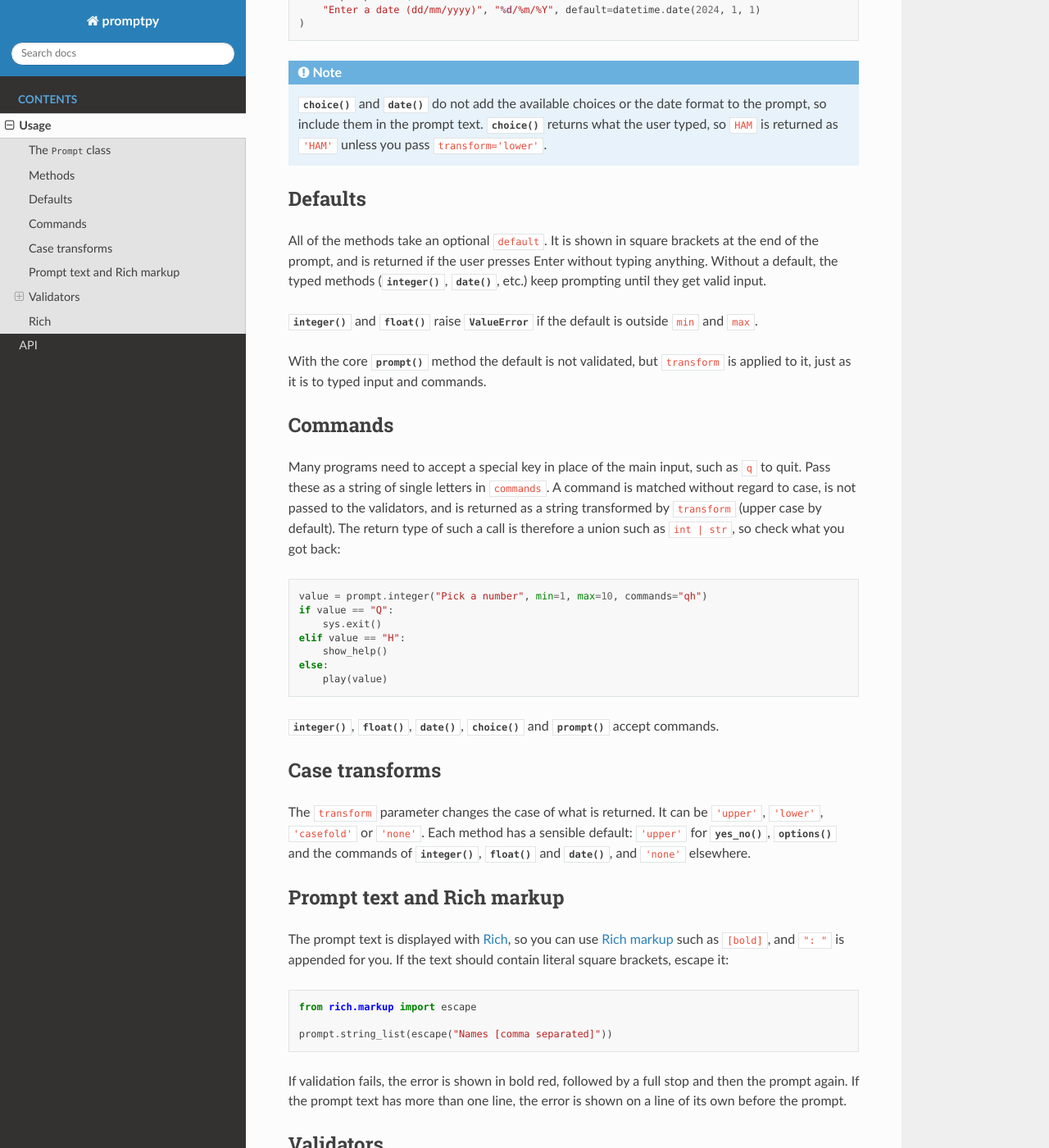
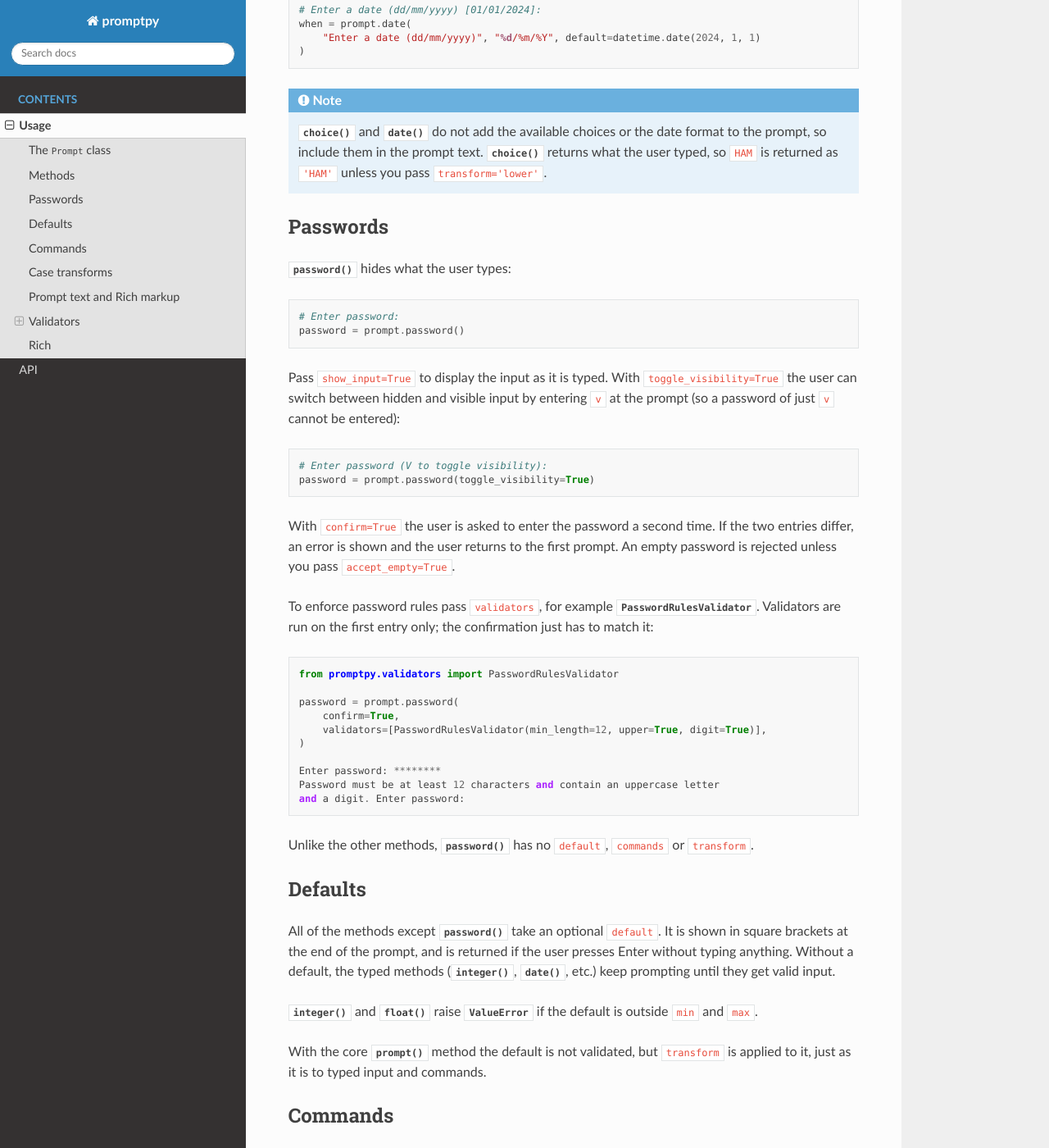
Before and after one commit to fourtreestech/promptpy, a Sphinx documentation site: the page built from docs/source/usage.rst, in a window 1280 px wide and 1400 px high, scrolled down 1645 px. Shown: the whole window at 82% size. Built offline with Sphinx 7.4.7 and the Read the Docs theme 3.1.0, drawn with Linux system fonts in a browser that asks for light colours; some of the changed text lies outside the part shown.

Commit message:
Document Prompt.password() and PasswordRulesValidator
Add a Passwords section to the usage guide, a README example and
method-table entries; note that password() has no default; clarify
Unicode rules and accept_empty in the validator docstring; update
CLAUDE.md for the new validator and tox runners.

```diff
--- a/docs/source/index.rst
+++ b/docs/source/index.rst
@@ -5,7 +5,7 @@ promptpy
 
 **promptpy** prompts for and validates a range of different data types
 on the command line. Out of the box it supports limited character sets,
-integers, floats, dates, yes/no, choices, lists and single-character commands::
+integers, floats, dates, yes/no, choices, lists, passwords and single-character commands::
 
    from promptpy import Prompt
    prompt = Prompt()
--- a/docs/source/usage.rst
+++ b/docs/source/usage.rst
@@ -61,6 +61,9 @@ under :ref:`commands <usage-commands>`.
    * - :meth:`~promptpy.prompt.Prompt.string_list`
      - ``list[str]``
      - A list of words separated by commas
+   * - :meth:`~promptpy.prompt.Prompt.password`
+     - ``str``
+     - A password, hidden as it is typed and optionally confirmed
    * - :meth:`~promptpy.prompt.Prompt.prompt`
      - ``str``
      - Anything: the core method, which takes your own validators
@@ -102,10 +105,48 @@ For example::
    returns what the user typed, so ``HAM`` is returned as ``'HAM'`` unless
    you pass ``transform='lower'``.
 
+Passwords
+---------
+
+:meth:`~promptpy.prompt.Prompt.password` hides what the user types::
+
+    # Enter password:
+    password = prompt.password()
+
+Pass ``show_input=True`` to display the input as it is typed. With
+``toggle_visibility=True`` the user can switch between hidden and visible input
+by entering ``v`` at the prompt (so a password of just ``v`` cannot be entered)::
+
+    # Enter password (V to toggle visibility):
+    password = prompt.password(toggle_visibility=True)
+
+With ``confirm=True`` the user is asked to enter the password a second time.
+If the two entries differ, an error is shown and the user returns to the first
+prompt. An empty password is rejected unless you pass ``accept_empty=True``.
+
+To enforce password rules pass ``validators``, for example
+:class:`~promptpy.validators.PasswordRulesValidator`. Validators are run on the
+first entry only; the confirmation just has to match it::
+
+    from promptpy.validators import PasswordRulesValidator
+
+    password = prompt.password(
+        confirm=True,
+        validators=[PasswordRulesValidator(min_length=12, upper=True, digit=True)],
+    )
+
+    Enter password: ********
+    Password must be at least 12 characters and contain an uppercase letter
+    and a digit. Enter password:
+
+Unlike the other methods, :meth:`~promptpy.prompt.Prompt.password` has no
+``default``, ``commands`` or ``transform``.
+
 Defaults
 --------
 
-All of the methods take an optional ``default``. It is shown in square brackets
+All of the methods except :meth:`~promptpy.prompt.Prompt.password` take an
+optional ``default``. It is shown in square brackets
 at the end of the prompt, and is returned if the user presses Enter
 without typing anything. Without a default, the typed methods
 (:meth:`~promptpy.prompt.Prompt.integer`, :meth:`~promptpy.prompt.Prompt.date`,
@@ -182,8 +223,9 @@ or returns ``None``. Validators are run in order, and the user is re-prompted
 after the first one that fails.
 
 ``promptpy`` ships with a range of validators, such as
-:class:`~promptpy.validators.IntegerValidator` and
-:class:`~promptpy.validators.Length` - see :doc:`validators` for the full list. You can
+:class:`~promptpy.validators.IntegerValidator`,
+:class:`~promptpy.validators.Length` and
+:class:`~promptpy.validators.PasswordRulesValidator` - see :doc:`validators` for the full list. You can
 combine them yourself::
 
     from promptpy.validators import CharacterValidator, Length, Unique
```
Also changed, not shown: CHANGELOG.md (+1 -1 lines), CLAUDE.md (+3 -3 lines), README.md (+15 -1 lines), 2 other files.
